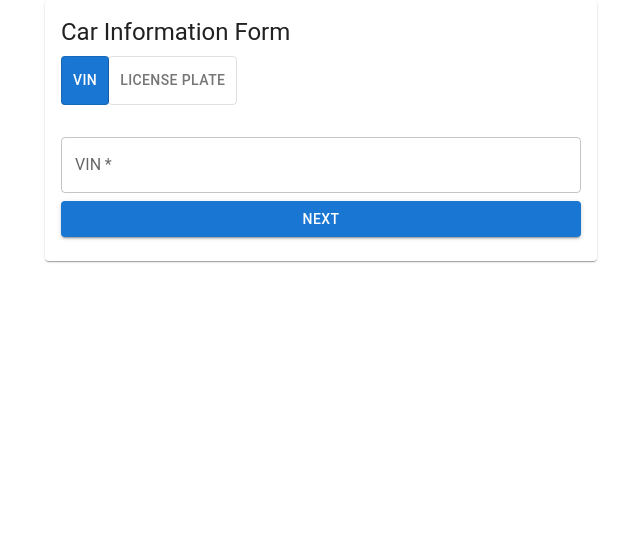
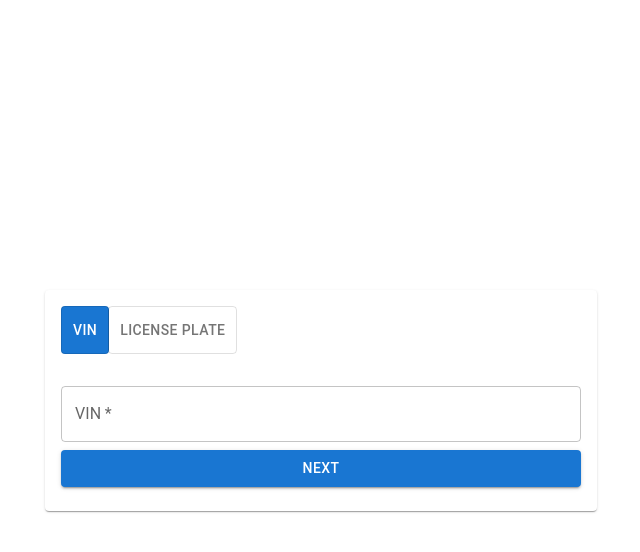
Before and after one commit to JFergen/Vehicle_Form, a React (Create React App) app: page / in a window 1280 px wide. Shown: the top 552 px of the page, without its empty margins (319-959 px from the left). Built offline with nearby package versions, Linux system fonts and the light colour scheme.

Commit message:
Toast Message and other Enhancements
- Added Toast message for errors
- Error message shows correctly on forms

```diff
--- a/src/App.tsx
+++ b/src/App.tsx
@@ -1,13 +1,14 @@
 import React, { useState } from 'react';
 import axios from 'axios';
-import { Container, Card, CardContent, TextField, Button, Typography, ToggleButton, ToggleButtonGroup, CircularProgress } from '@mui/material';
+import { Container, Card, CardContent, TextField, Button, ToggleButton, ToggleButtonGroup, CircularProgress } from '@mui/material';
 import { styled } from '@mui/material/styles';
+import { Snackbar, Alert } from '@mui/material'; // For toast messages
 
 // TODO
-// 1. Onblur of VIN, should check to see if it is valid. If not, show error text
 // 2. When valid VIN is entered, start API and have NEXT button turn into a loading icon. It is is valid info then enable the button, if not then show toast message.
 // 3. When inputting make/model, have list of all potential makes and then based on that, have list of all potential models
 // 4. Cool and hip UI
+// 5. Back button on 2nd page
 
 const StyledToggleButtonGroup = styled(ToggleButtonGroup)(({ theme }) => ({
   marginBottom: theme.spacing(2),
@@ -21,10 +22,7 @@ const StyledToggleButtonGroup = styled(ToggleButtonGroup)(({ theme }) => ({
       color: theme.palette.primary.contrastText,
     },
     '&.MuiToggleButton-root': {
-      border: `1px solid ${theme.palette.divider}`,
-      '&:hover': {
-        backgroundColor: theme.palette.action.hover,
-      },
+      border: `1px solid ${theme.palette.divider}`
     },
   },
 }));
@@ -43,6 +41,8 @@ const CarForm: React.FC = () => {
   const [formErrors, setFormErrors] = useState('');
   const [loading, setLoading] = useState(false);
   const [step, setStep] = useState(1)
+  const [snackbarOpen, setSnackbarOpen] = useState(false);
+  const [snackbarMessage, setSnackbarMessage] = useState('');
 
   const fetchCarInfo = async (type: string, value: string) => {
     setLoading(true);
@@ -55,8 +55,14 @@ const CarForm: React.FC = () => {
 
         if (ErrorCode !== '0') {
           console.log(ErrorCode);
+          setFormErrors(`Unable to fetch car information. Please check the ${selection === 'vin' ? 'VIN' : 'License Plate'}.`);
+          setSnackbarMessage(`Invalid ${selection === 'vin' ? 'VIN' : 'License Plate'} entered`);
+          setSnackbarOpen(true);
+        } else {
+          setStep(2);
         }
       } else {
+        // TODO:: License plate API
         response = await axios.get(`https://vpic.nhtsa.dot.gov/api/vehicles/decodevinvalues/${value}?format=json`);
       }
 
@@ -70,7 +76,10 @@ const CarForm: React.FC = () => {
         [type]: value
       });
     } catch (error) {
-      setFormErrors('Unable to fetch car information. Please check the VIN.');
+      console.log(error);
+      setFormErrors(`Unable to fetch car information. Please check the ${selection === 'vin' ? 'VIN' : 'License Plate'}.`);
+      setSnackbarMessage(`Invalid ${selection === 'vin' ? 'VIN' : 'License Plate'} entered`);
+      setSnackbarOpen(true);
     } finally {
       setLoading(false);
     }
@@ -83,10 +92,6 @@ const CarForm: React.FC = () => {
       ...formData,
       [name]: value,
     });
-
-    // if (name === 'vin' && value.length === 17) {
-    //   await fetchCarInfo(name, value);
-    // }
   };
 
   const handleSelectionChange = (event: React.MouseEvent<HTMLElement>, newSelection: string) => {
@@ -139,8 +144,6 @@ const CarForm: React.FC = () => {
     const type = selection === 'vin' ? 'vin' : 'licensePlate';
 
     await fetchCarInfo(type, identifier);
-
-    setStep(2);
   };
 
   const handleSecondStepSubmit = async (e: React.FormEvent<HTMLFormElement>) => {
@@ -159,9 +162,6 @@ const CarForm: React.FC = () => {
       <Container maxWidth="sm">
         <Card>
           <CardContent>
-          <Typography variant="h5" component="h2" gutterBottom>
-            Car Information Form
-          </Typography>
             {step === 1 &&
               <>
                 <StyledToggleButtonGroup
@@ -189,6 +189,13 @@ const CarForm: React.FC = () => {
                       required
                       error={!!formErrors}
                       helperText={formErrors}
+                      onBlur={() => {
+                        if (formData.vin.length > 0 && formData.vin.length !== 17) {
+                          setFormErrors('VIN must be 17 characters long');
+                        } else {
+                          setFormErrors('');
+                        }
+                      }}
                     />
                   )}
                   {selection === 'licensePlate' && (
@@ -274,6 +281,15 @@ const CarForm: React.FC = () => {
             }
           </CardContent>
         </Card>
+        <Snackbar
+          open={snackbarOpen}
+          autoHideDuration={6000}
+          onClose={() => setSnackbarOpen(false)}
+        >
+          <Alert onClose={() => setSnackbarOpen(false)} severity="error" sx={{ width: '100%' }}>
+            {snackbarMessage}
+          </Alert>
+        </Snackbar>
       </Container>
   );
 };
--- a/src/index.css
+++ b/src/index.css
@@ -1,13 +1,19 @@
+/* Add global styles and background image */
 body {
   margin: 0;
-  font-family: -apple-system, BlinkMacSystemFont, 'Segoe UI', 'Roboto', 'Oxygen',
-    'Ubuntu', 'Cantarell', 'Fira Sans', 'Droid Sans', 'Helvetica Neue',
-    sans-serif;
-  -webkit-font-smoothing: antialiased;
-  -moz-osx-font-smoothing: grayscale;
+  padding: 0;
+  font-family: -apple-system, BlinkMacSystemFont, 'Segoe UI', Roboto, 'Helvetica Neue', Arial, sans-serif;
+  /* background-image: url('https://path-to-your-background-image.jpg'); */
+  background-size: cover;
+  background-position: center;
+  background-repeat: no-repeat;
+  min-height: 100vh;
+  display: flex;
+  justify-content: center;
+  align-items: center;
 }
 
-code {
-  font-family: source-code-pro, Menlo, Monaco, Consolas, 'Courier New',
-    monospace;
+#root {
+  width: 100%;
+  height: 100%;
 }
--- a/src/index.tsx
+++ b/src/index.tsx
@@ -3,17 +3,19 @@ import ReactDOM from 'react-dom/client';
 import './index.css';
 import App from './App';
 import reportWebVitals from './reportWebVitals';
+import { ThemeProvider, createTheme } from '@mui/material/styles';
 
-const root = ReactDOM.createRoot(
-  document.getElementById('root') as HTMLElement
-);
-root.render(
-  <React.StrictMode>
-    <App />
-  </React.StrictMode>
-);
+const rootElement = document.getElementById('root');
 
-// If you want to start measuring performance in your app, pass a function
-// to log results (for example: reportWebVitals(console.log))
-// or send to an analytics endpoint. Learn more: https://bit.ly/CRA-vitals
+if (rootElement) {
+  const root = ReactDOM.createRoot(rootElement);
+  root.render(
+    <React.StrictMode>
+        <App />
+    </React.StrictMode>
+  );
+} else {
+  console.error("Root element not found");
+}
+
 reportWebVitals();
```
Lines whose indentation alone changed are shown as unchanged.
